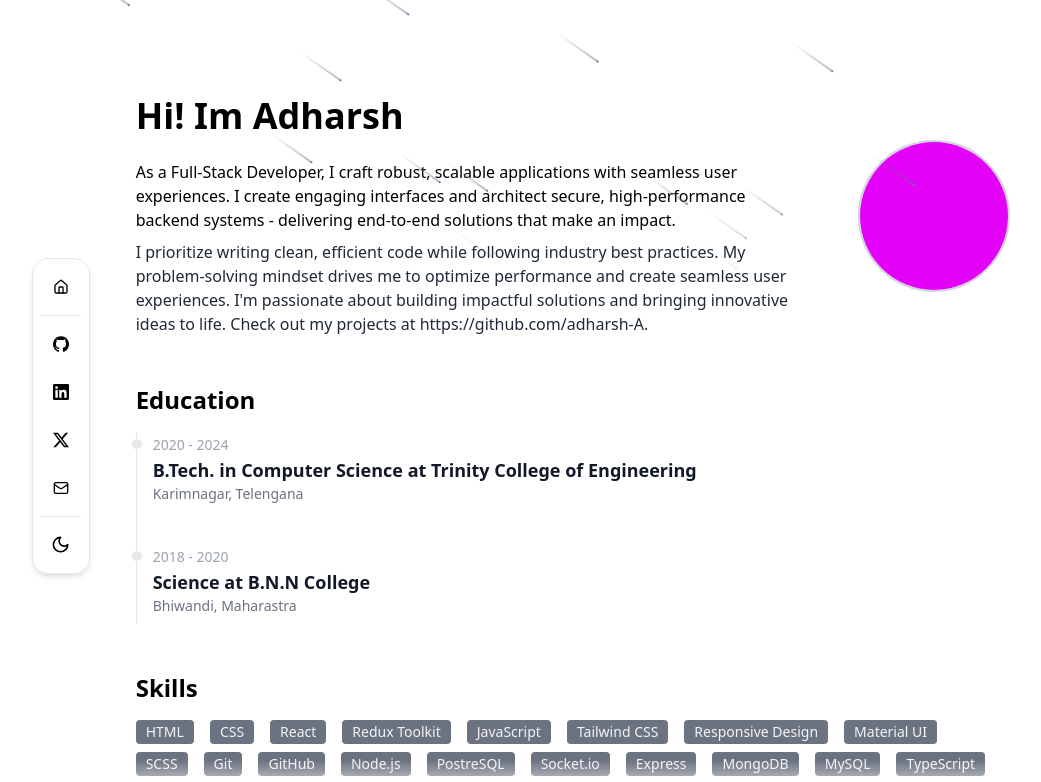
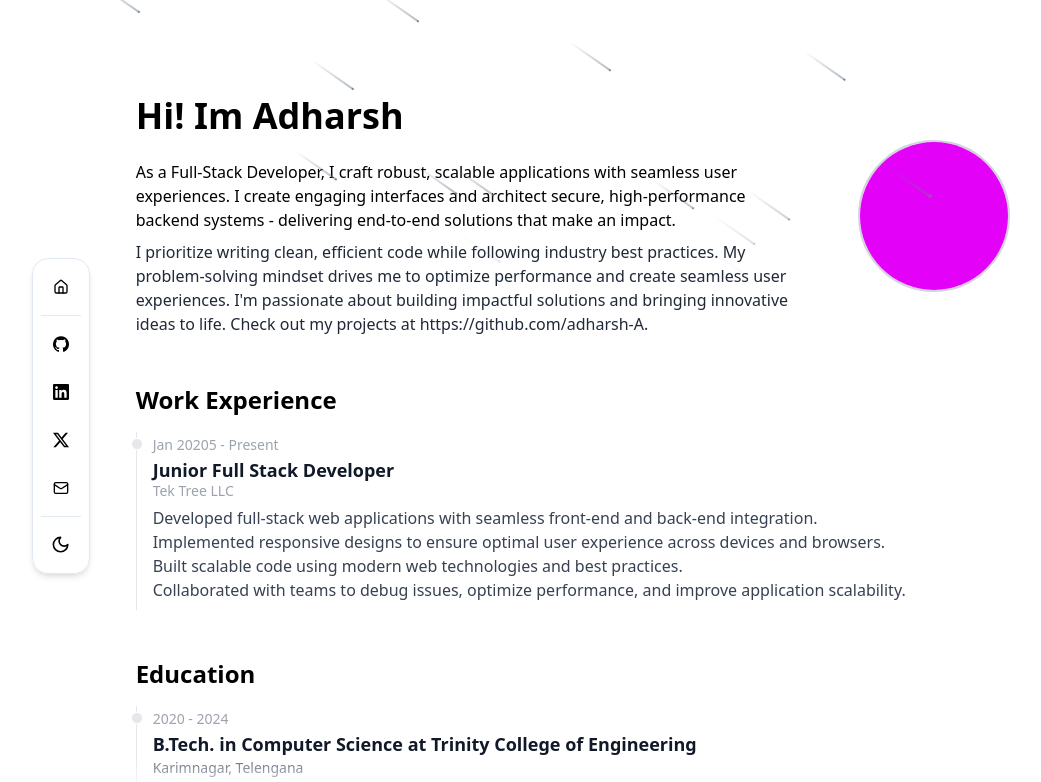
Before and after one commit to adharsh-A/portfolio2024, a Next.js app: page / in a window 1280 px wide. Shown: the top 782 px of the page, without its empty margins (67-1108 px from the left). Built offline with nearby package versions, Linux system fonts and the light colour scheme.

Commit message:
experience

```diff
--- a/app/page.tsx
+++ b/app/page.tsx
@@ -4,6 +4,7 @@ import dynamic from "next/dynamic"
 // Keep Intro and CustomDock non-dynamic since they are above the fold
 import Intro from "@/components/Intro"
 import { CustomDock } from "@/components/CustomDock"
+import WorkExperience from "@/components/WorkExperience"
 
 // Dynamically import components below the fold
 const Education = dynamic(() => import("@/components/Education"), {
@@ -28,7 +29,7 @@ export default function Home() {
       <div className="fixed inset-0 pointer-events-none light-mode-fade-bottom dark:fade-bottom z-10 bg-white/10 dark:bg-black/10" />
       <CustomDock />
       <Intro />
-      {/* <WorkExperience /> */}
+      <WorkExperience />
       <Education />
       <Skills />
       <Projects />
--- a/components/WorkExperience.tsx
+++ b/components/WorkExperience.tsx
@@ -8,31 +8,30 @@ interface WorkExperienceItem {
 }
 
 const workExperienceData: WorkExperienceItem[] = [
-  {
-    id: 2,
-    startDate: "Jul 2021",
-    endDate: "",
-    companyName: "Tatvasoft, Ahmedabad",
-    jobTitle: "Software Engineer",
-    description: [
-      "Collaborated closely with product managers, designers, and backend engineers, leading to the timely delivery of features.",
-      "Stayed up-to-date on the latest front-end technologies, introducing and implementing innovative solutions in the company's flagship product.",
-      "Worked on three key projects: DEEGEE, which was based on social media NFT sharing, WTT, which was based on e-commerce, and Andrew's app, which was based on a social media platform.",
-      "Enhanced skills in React, Typescript, HTML, CSS, JavaScript, JSON, React Hooks, Material UI, Redux, and REST API Integration.",
-    ],
-  },
+  // {
+  //   id: 2,
+  //   startDate: "Jul 2021",
+  //   endDate: "",
+  //   companyName: "Tatvasoft, Ahmedabad",
+  //   jobTitle: "Software Engineer",
+  //   description: [
+  //     "Collaborated closely with product managers, designers, and backend engineers, leading to the timely delivery of features.",
+  //     "Stayed up-to-date on the latest front-end technologies, introducing and implementing innovative solutions in the company's flagship product.",
+  //     "Worked on three key projects: DEEGEE, which was based on social media NFT sharing, WTT, which was based on e-commerce, and Andrew's app, which was based on a social media platform.",
+  //     "Enhanced skills in React, Typescript, HTML, CSS, JavaScript, JSON, React Hooks, Material UI, Redux, and REST API Integration.",
+  //   ],
+  // },
   {
     id: 1,
-    startDate: "Oct 2020",
-    endDate: "Jul 2021",
-    companyName: "Tatvasoft, Ahmedabad",
-    jobTitle: "Trainee Software Engineer",
-    description: [
-      "Developed web applications using the .NET MVC framework, focusing on both front-end (Views) and back-end (Models and Controllers).",
-      "Gained hands-on experience with HTML, CSS, and JavaScript to create responsive and dynamic user interfaces within the MVC architecture.",
-      "Worked on SQL databases, performing CRUD operations and managing data integration with .NET applications.",
-      "Collaborated with senior developers to understand MVC architecture, emphasizing code organization, separation of concerns, and efficient database interaction.",
-      "Worked on the Notes Market Place project, which is based on selling and buying study notes.",
+    startDate: "Jan 20205",
+    endDate: "Present",
+    companyName: "Tek Tree LLC",
+    jobTitle: "Junior Full Stack Developer",
+description: [
+      "Developed full-stack web applications with seamless front-end and back-end integration.",
+      "Implemented responsive designs to ensure optimal user experience across devices and browsers.",
+      "Built scalable code using modern web technologies and best practices.",
+      "Collaborated with teams to debug issues, optimize performance, and improve application scalability."
     ],
   },
 ]
@@ -63,7 +62,7 @@ const WorkExperience: React.FC = () => {
               <h2 className="mb-2 text-sm font-normal leading-none text-gray-400 dark:text-gray-500">
                 {companyName}
               </h2>
-              <div className="text-base font-normal text-gray-700 dark:text-gray-400">
+              <div className="text-base font-normal text-gray-700 dark:text-gray-400 ">
                 <ul>
                   {description.map((desc) => (
                     <li key={desc}>
```
